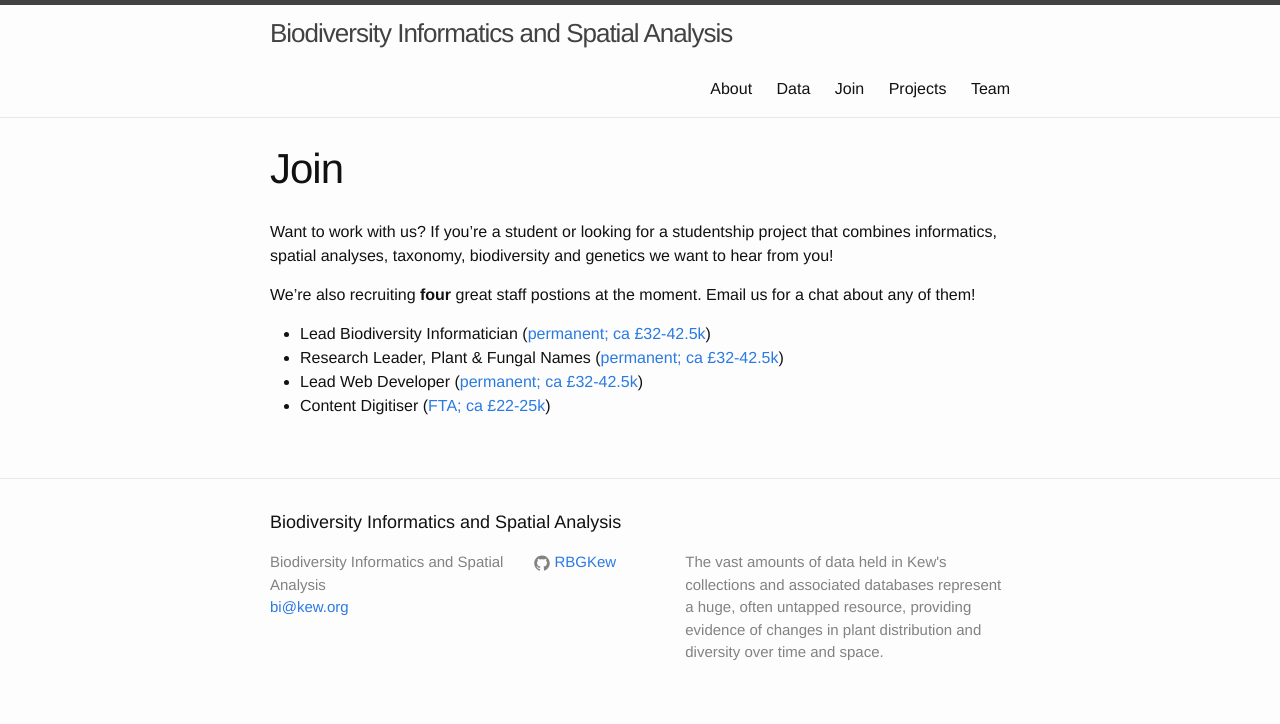
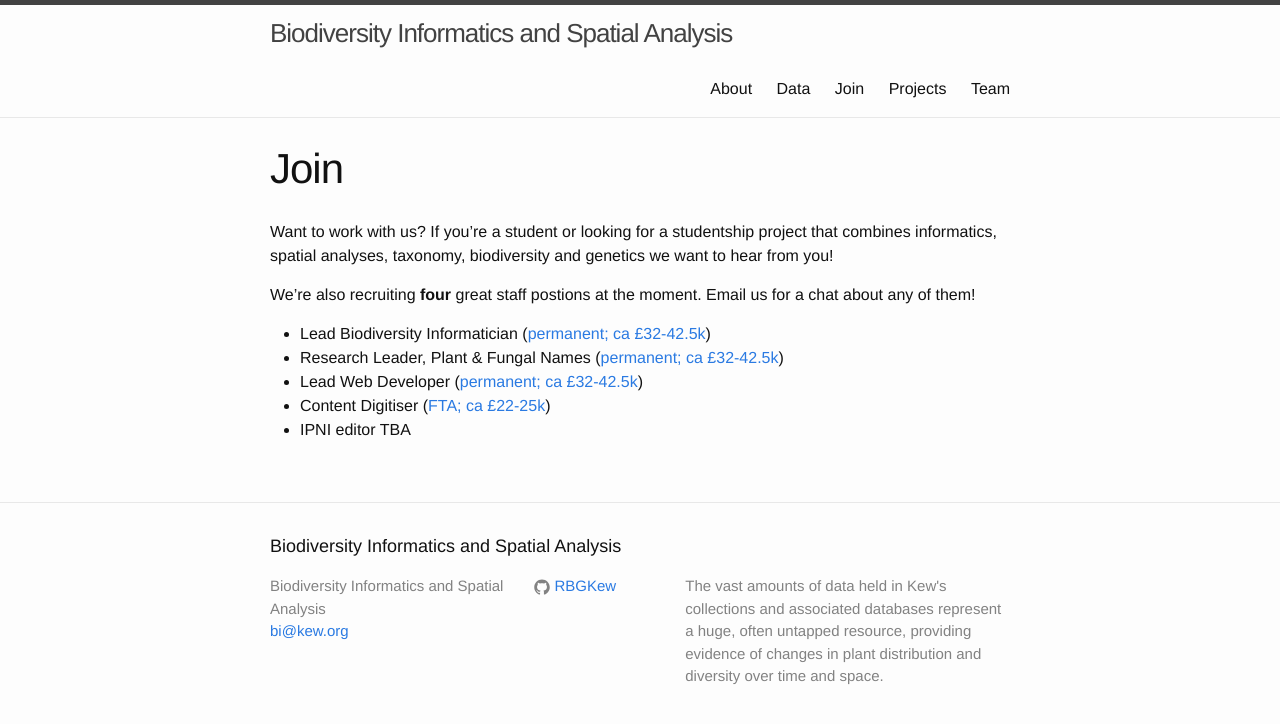
Before and after one commit to RBGKew/rbgkew.github.io, a Jekyll site: the page built from join.md, in a window 1280 px wide. Shown: the top 724 px of the page. Built offline with Jekyll 4.4.1, drawn with Linux system fonts in a browser that asks for light colours; Markdown is read by kramdown in place of the engine named in the settings.

Commit message:
Update join.md

```diff
--- a/join.md
+++ b/join.md
@@ -12,3 +12,4 @@ We're also recruiting **four** great staff postions at the moment. Email us for
 - Research Leader, Plant & Fungal Names ([permanent; ca £32-42.5k](https://careers.kew.org/vacancy/research-leader-data-science-curation-227167.html))
 - Lead Web Developer ([permanent; ca £32-42.5k](https://careers.kew.org/vacancy/lead-developer-web-227169.html))
 - Content Digitiser ([FTA; ca £22-25k](https://careers.kew.org/vacancy/content-digitiser-plants-of-the-world-online-portal-project-227172.html))
+- IPNI editor TBA
```
